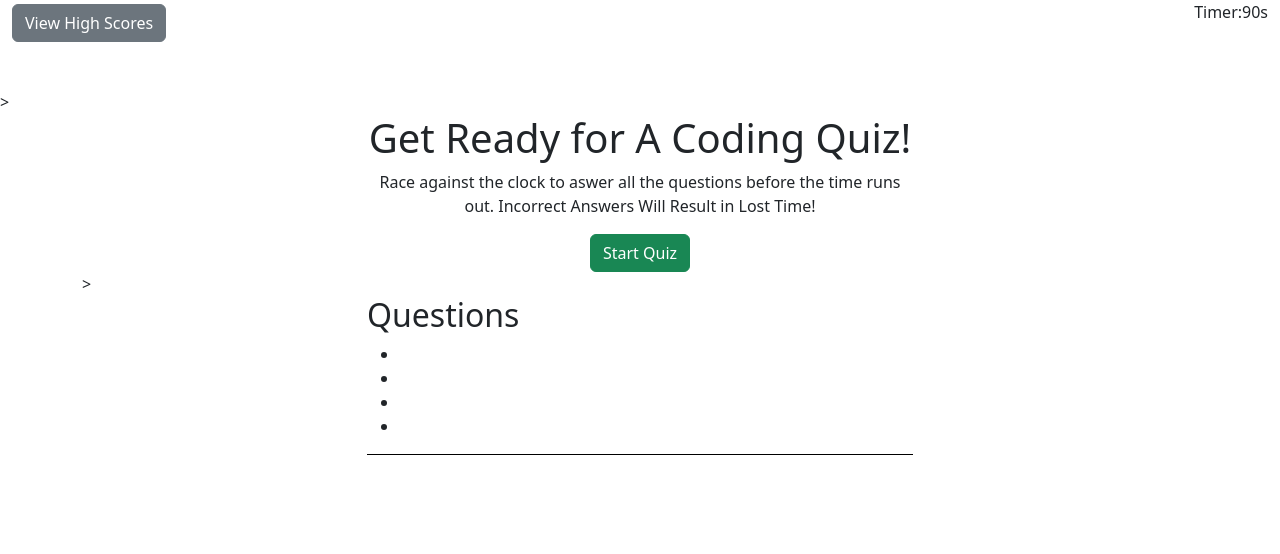
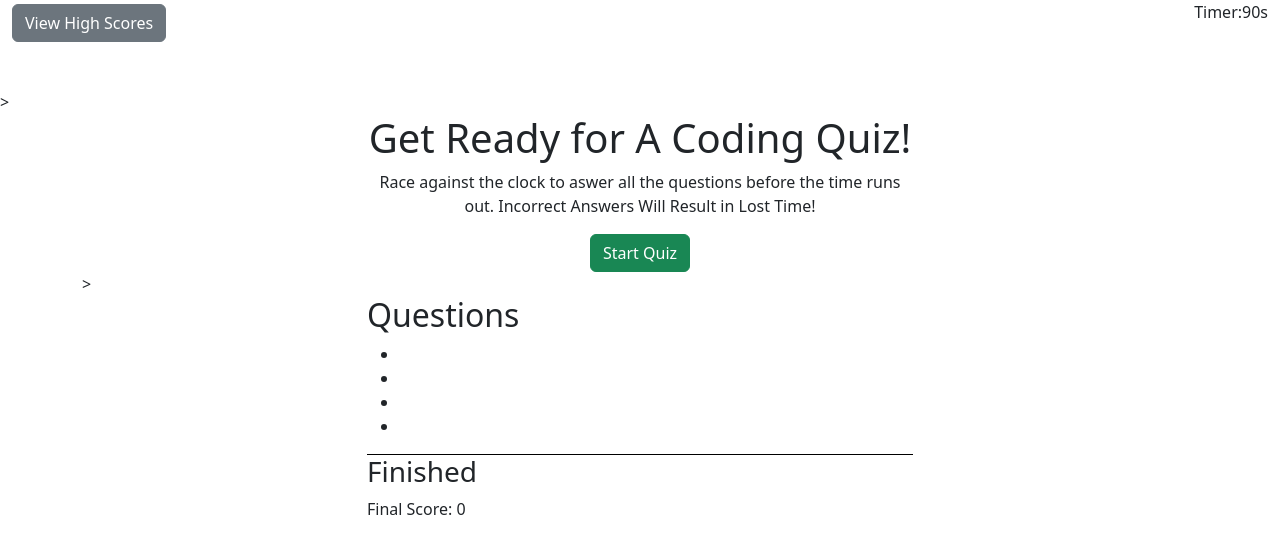
Before and after one commit to TaajL/04-Code-Quiz, a plain HTML site: page index.html in a window 1280 px wide. Drawn offline with nearby package versions, Linux system fonts and the light colour scheme.

Commit message:
modifiedHTM

```diff
--- a/index.html
+++ b/index.html
@@ -56,7 +56,17 @@
                 </div>
             </div>
             </section>
+            <!--finished Score-->
+            <Section id="finished">
+                <div class="row">
+                    <div class="col-3"></div>
+                        <div class="col-6">
+                            <h3>Finished</h3>
+                            <p>Final Score: <span id="points" class=" pl-1">0</span></p>
 
+
+
+            </Section>
 
 
 
```
